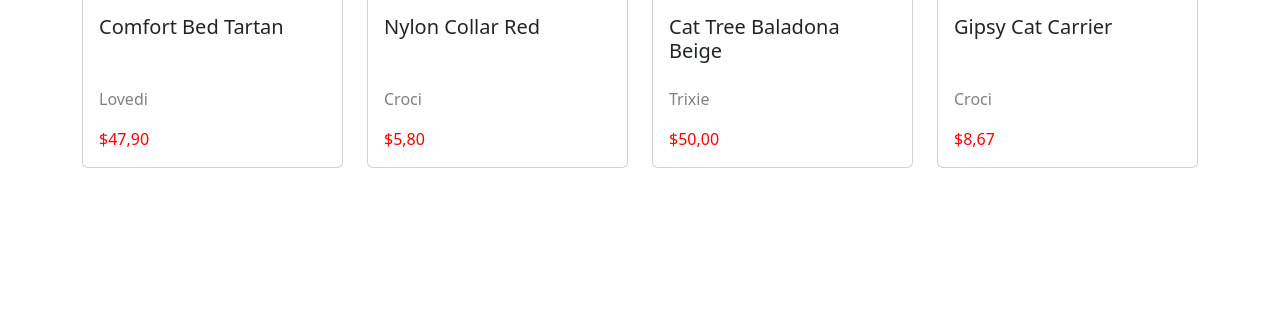
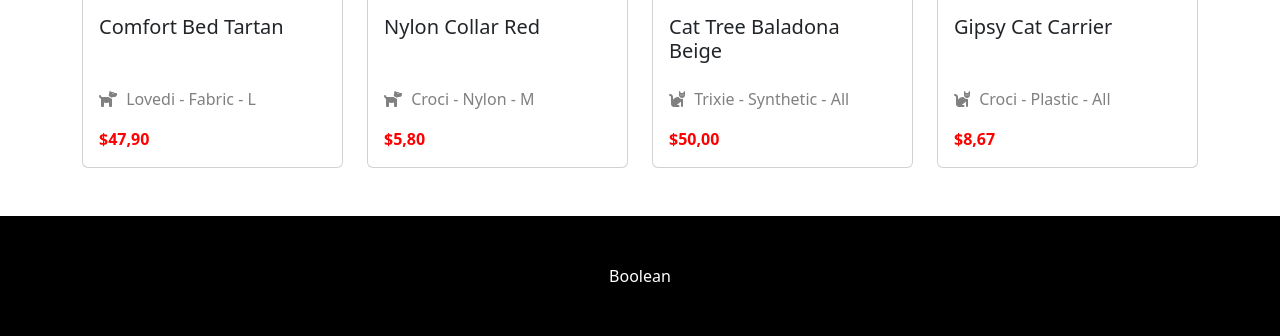
Before and after one commit to mlietti1/php-oop-2, a PHP site: page / in a window 1280 px wide. Shown: the part 1596-1932 px from the top of the page. Before the commit the page ends 1764 px from the top, so only its background shows below. Run offline with PHP 8.4, Linux system fonts and the light colour scheme.

Commit message:
added elements in card description

```diff
--- a/Database/db.php
+++ b/Database/db.php
@@ -1,41 +1,40 @@
 <?php
 
-require_once __DIR__ . '/../Models/Category.php';
-require_once __DIR__ . '/../Models/Product.php';
-require_once __DIR__ . '/../Models/Food.php';
-require_once __DIR__ . '/../Models/Toy.php';
-require_once __DIR__ . '/../Models/Accessory.php';
+$categories = [
+  'dog' => new Category('dog', '<i class="fa-solid fa-dog"></i>'),
+  'cat' => new Category('cat', '<i class="fa-solid fa-cat"></i>')
+];
 
 
 $foods = [
-  new Food(1, 'Monge All Breeds Salmon and Rice', 'Monge', new Category('dog', 'fa-dog'), '45,90', 'https://arcaplanet.vtexassets.com/arquivos/ids/270797/Monge-All-Breeds-Adult-Salmone-e-Riso-12Kg.jpg?v=1757261187', 'dry', '12kg', 'Salmon'),
+  new Food(1, 'Monge All Breeds Salmon and Rice', 'Monge', $categories['dog'], '45,90', true, 'https://arcaplanet.vtexassets.com/arquivos/ids/270797/Monge-All-Breeds-Adult-Salmone-e-Riso-12Kg.jpg?v=1757261187', 'Dry', '12kg', 'Salmon'),
 
-  new Food(2, 'Stuzzy Dog Monoprotein', 'Stuzzy', new Category('dog', 'fa-dog'), '3,75', 'https://arcaplanet.vtexassets.com/arquivos/ids/257859/stuzzy-monoprotein-agnello-.jpg?v=1757264884', 'wet', '800g', 'pork'),
+  new Food(2, 'Stuzzy Dog Monoprotein', 'Stuzzy', $categories['dog'], '3,75', true, 'https://arcaplanet.vtexassets.com/arquivos/ids/257859/stuzzy-monoprotein-agnello-.jpg?v=1757264884', 'Wet', '800g', 'pork'),
 
-  new Food(3, 'Royal Canin Sterilized Cat', 'Royal Canin', new Category('cat', 'fa-cat'), '71,00', 'https://arcaplanet.vtexassets.com/arquivos/ids/238812/royal-canin-sterilized-gatto.jpg?v=1757262977', 'dry', '10kg', $_flavor = null),
+  new Food(3, 'Royal Canin Sterilized Cat', 'Royal Canin', $categories['cat'], '71,00', false, 'https://arcaplanet.vtexassets.com/arquivos/ids/238812/royal-canin-sterilized-gatto.jpg?v=1757262977', 'Dry', '10kg', $_flavor = null),
 
-  new Food(4, 'Royal Canin Kitten', 'Royal Canin', new Category('cat', 'fa-cat'), '1,09', 'https://arcaplanet.vtexassets.com/arquivos/ids/271911/Kitten_wet_Salsa.jpg?v=1757251941', 'wet', '85g', $_flavor = null)
+  new Food(4, 'Royal Canin Kitten', 'Royal Canin', $categories['cat'], '1,09', true, 'https://arcaplanet.vtexassets.com/arquivos/ids/271911/Kitten_wet_Salsa.jpg?v=1757251941', 'Wet', '85g', $_flavor = null)
 
 ];
 
 $toys = [
-  new Toy(5, 'KONG Dotz Circle', 'KONG', new Category('dog', 'fa-dog'), '7,56', 'https://arcaplanet.vtexassets.com/arquivos/ids/207398/Kong-Dotz-Circle-Small.jpg?v=1757249547', 'chewing', 'S'),
+  new Toy(5, 'KONG Dotz Circle', 'KONG', $categories['dog'], '7,56', false, 'https://arcaplanet.vtexassets.com/arquivos/ids/207398/Kong-Dotz-Circle-Small.jpg?v=1757249547', 'Chewing', 'S'),
 
-  new Toy(6, 'KONG Scrunch Knots Raccoon', 'KONG', new Category('dog', 'fa-dog'), '12,90', 'https://arcaplanet.vtexassets.com/arquivos/ids/258241/scrunch-knots-racoon1.jpg?v=1757034748', 'soft', 'M'),
+  new Toy(6, 'KONG Scrunch Knots Raccoon', 'KONG', $categories['dog'], '12,90', true, 'https://arcaplanet.vtexassets.com/arquivos/ids/258241/scrunch-knots-racoon1.jpg?v=1757034748', 'Soft', 'M'),
 
-  new Toy(7, 'Flopping Fish Cat Toy', 'Trixie', new Category('cat', 'fa-cat'), '8,20', 'https://arcaplanet.vtexassets.com/arquivos/ids/264784/trixie-pesce-guizzante-gioco-gatto.jpg?v=1757207679', 'moving', 'any'),
+  new Toy(7, 'Flopping Fish Cat Toy', 'Trixie', $categories['cat'], '8,20', true, 'https://arcaplanet.vtexassets.com/arquivos/ids/264784/trixie-pesce-guizzante-gioco-gatto.jpg?v=1757207679', 'Moving', 'All'),
 
-  new Toy(8, 'Laser Pointer Cat Toy', 'Ferplast', new Category('cat', 'fa-cat'), '3,85', 'https://arcaplanet.vtexassets.com/arquivos/ids/206799/GIOCO-GATTO-CAT-POINTER-A-LED.jpg?v=1757265453', 'chasing', 'any')
+  new Toy(8, 'Laser Pointer Cat Toy', 'Ferplast', $categories['cat'], '3,85', false, 'https://arcaplanet.vtexassets.com/arquivos/ids/206799/GIOCO-GATTO-CAT-POINTER-A-LED.jpg?v=1757265453', 'Chasing', 'All')
 
 ];
 
 $accessories = [
-  new Accessory(9, 'Comfort Bed Tartan', 'Lovedi', new Category('dog', 'fa-dog'), '47,90', 'https://arcaplanet.vtexassets.com/arquivos/ids/225157/merci-cane-cuccia-comfort-tartan.jpg?v=1757207376', 'fabric', 'L'),
+  new Accessory(9, 'Comfort Bed Tartan', 'Lovedi', $categories['dog'], '47,90', true, 'https://arcaplanet.vtexassets.com/arquivos/ids/225157/merci-cane-cuccia-comfort-tartan.jpg?v=1757207376', 'Fabric', 'L'),
 
-  new Accessory(10, 'Nylon Collar Red', 'Croci', new Category('dog', 'fa-dog'), '5,80', 'https://arcaplanet.vtexassets.com/arquivos/ids/220938/croci-collare-cane-nylon-rosso.jpg?v=1757121274', 'nylon', 'M'),
+  new Accessory(10, 'Nylon Collar Red', 'Croci', $categories['dog'], '5,80', false, 'https://arcaplanet.vtexassets.com/arquivos/ids/220938/croci-collare-cane-nylon-rosso.jpg?v=1757121274', 'Nylon', 'M'),
 
-  new Accessory(11, 'Cat Tree Baladona Beige', 'Trixie', new Category('cat', 'fa-cat'), '50,00', 'https://arcaplanet.vtexassets.com/arquivos/ids/223801/trixie-gatto-tiragraffi-badalona-beige.jpg?v=1757121092', 'synthetic', 'any'),
+  new Accessory(11, 'Cat Tree Baladona Beige', 'Trixie', $categories['cat'], '50,00', true, 'https://arcaplanet.vtexassets.com/arquivos/ids/223801/trixie-gatto-tiragraffi-badalona-beige.jpg?v=1757121092', 'Synthetic', 'All'),
 
-  new Accessory(12, 'Gipsy Cat Carrier', 'Croci', new Category('cat', 'fa-cat'), '8,67', 'https://arcaplanet.vtexassets.com/arquivos/ids/227428/croci-gipsy-cane-trasportino-small.jpg?v=1757207738', 'plastic', 'any')
+  new Accessory(12, 'Gipsy Cat Carrier', 'Croci', $categories['cat'], '8,67', true, 'https://arcaplanet.vtexassets.com/arquivos/ids/227428/croci-gipsy-cane-trasportino-small.jpg?v=1757207738', 'Plastic', 'All')
 
 ];
--- a/Models/Accessory.php
+++ b/Models/Accessory.php
@@ -1,15 +1,17 @@
 <?php
+
+require_once __DIR__ . '/Product.php';
 
 class Accessory extends Product
 {
   public $material;
   public $size;
 
-  public function __construct($_id, $_name, $_brand, Category $_category, $_price, $_image, $_material, $_size)
+  public function __construct($_id, $_name, $_brand, Category $_category, $_price, $_is_available, $_image, $_material, $_size)
   {
-    parent::__construct($_id, $_name, $_brand, $_category, $_price, $_image);
+    parent::__construct($_id, $_name, $_brand, $_category, $_price, $_is_available, $_image);
 
-    $this->feature = $_material;
+    $this->material = $_material;
     $this->size = $_size;
   }
 }
--- a/Models/Food.php
+++ b/Models/Food.php
@@ -1,4 +1,6 @@
 <?php
+
+require_once __DIR__ . '/Product.php';
 
 class Food extends Product
 {
@@ -6,9 +8,9 @@ class Food extends Product
   public $weight;
   public $flavor;
 
-  public function __construct($_id, $_name, $_brand, Category $_category, $_price, $_image, $_type, $_weight, $_flavor)
+  public function __construct($_id, $_name, $_brand, Category $_category, $_price, $_is_available, $_image, $_type, $_weight, $_flavor)
   {
-    parent::__construct($_id, $_name, $_brand, $_category, $_price, $_image);
+    parent::__construct($_id, $_name, $_brand, $_category, $_price, $_is_available, $_image);
 
     $this->type = $_type;
     $this->weight = $_weight;
--- a/Models/Product.php
+++ b/Models/Product.php
@@ -1,4 +1,6 @@
 <?php
+
+require_once __DIR__ . '/Category.php';
 
 class Product
 {
@@ -10,13 +12,14 @@ class Product
   public $is_available = true;
   public $image;
 
-  public function __construct($_id, $_name, $_brand, Category $_category, $_price, $_image)
+  public function __construct($_id, $_name, $_brand, Category $_category, $_price, $_is_available, $_image)
   {
     $this->id = $_id;
     $this->name = $_name;
     $this->brand = $_brand;
-    $this->categpry = $_category;
+    $this->category = $_category;
     $this->price = $_price;
+    $this->is_available = $_is_available;
     $this->image = $_image;
   }
 }
--- a/Models/Toy.php
+++ b/Models/Toy.php
@@ -1,13 +1,15 @@
 <?php
+
+require_once __DIR__ . '/Product.php';
 
 class Toy extends Product
 {
   public $feature;
   public $size;
 
-  public function __construct($_id, $_name, $_brand, Category $_category, $_price, $_image, $_feature, $_size)
+  public function __construct($_id, $_name, $_brand, Category $_category, $_price, $_is_available, $_image, $_feature, $_size)
   {
-    parent::__construct($_id, $_name, $_brand, $_category, $_price, $_image);
+    parent::__construct($_id, $_name, $_brand, $_category, $_price, $_is_available, $_image);
 
     $this->feature = $_feature;
     $this->size = $_size;
--- a/Views/layout/footer.php
+++ b/Views/layout/footer.php
@@ -0,0 +1,6 @@
+<footer class="p-5 text-center">
+  <p class="mb-0">Boolean</p>
+</footer>
+</body>
+
+</html>
--- a/Views/layout/header.php
+++ b/Views/layout/header.php
@@ -1,3 +1,4 @@
-<header class="p-3">
-  <h1>My Pet Shop</h1>
-</header>
+<body>
+  <header class="p-3">
+    <h1>My Pet Shop</h1>
+  </header>
--- a/Views/partials/product.php
+++ b/Views/partials/product.php
@@ -9,9 +9,8 @@
               <img src="<?php echo $food->image ?>" class="card-img-top" alt="<?php echo $food->name ?>">
               <div class="card-body">
                 <h5 class="card-title"><?php echo $food->name ?></h5>
-                <p class="card-text brand"><?php echo $food->brand ?></p>
+                <p class="card-text brand"><span><?php echo $food->category->icon ?></span> <?php echo $food->brand ?> - <?php echo $food->type  ?> - <?php echo $food->weight  ?></p>
                 <p class="card-text price">$<?php echo $food->price ?></p>
-
               </div>
             </div>
 
@@ -26,7 +25,7 @@
               <img src="<?php echo $toy->image ?>" class="card-img-top" alt="<?php echo $toy->name ?>">
               <div class="card-body">
                 <h5 class="card-title"><?php echo $toy->name ?></h5>
-                <p class="card-text brand"><?php echo $toy->brand ?></p>
+                <p class="card-text brand"><span><?php echo $toy->category->icon ?></span> <?php echo $toy->brand ?> - <?php echo $toy->feature  ?> - <?php echo $toy->size  ?></p>
                 <p class="card-text price">$<?php echo $toy->price ?></p>
 
               </div>
@@ -43,7 +42,7 @@
               <img src="<?php echo $accessory->image ?>" class="card-img-top" alt="<?php echo $accessory->name ?>">
               <div class="card-body">
                 <h5 class="card-title"><?php echo $accessory->name ?></h5>
-                <p class="card-text brand"><?php echo $accessory->brand ?></p>
+                <p class="card-text brand"><span><?php echo $accessory->category->icon ?></span> <?php echo $accessory->brand ?> - <?php echo $accessory->material  ?> - <?php echo $accessory->size  ?></p>
                 <p class="card-text price">$<?php echo $accessory->price ?></p>
 
               </div>
--- a/index.php
+++ b/index.php
@@ -1,4 +1,9 @@
 <?php
+
+require_once __DIR__ . '/Models/Category.php';
+require_once __DIR__ . '/Models/Food.php';
+require_once __DIR__ . '/Models/Toy.php';
+require_once __DIR__ . '/Models/Accessory.php';
 
 require_once __DIR__ . '/Database/db.php';
 
--- a/style/style.css
+++ b/style/style.css
@@ -24,4 +24,15 @@ header {
 
 .price {
   color: red;
+  font-weight: 600;
 }
+
+footer {
+  color: white;
+  background-color: black;
+}
+
+.card-body span {
+  display: inline-block;
+  margin-right: 5px;
+}
```
